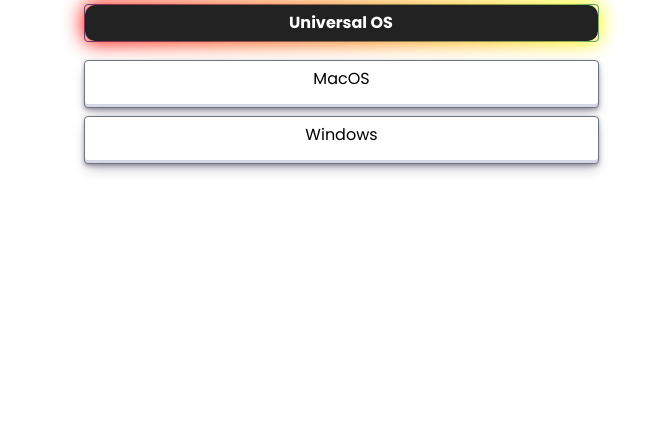
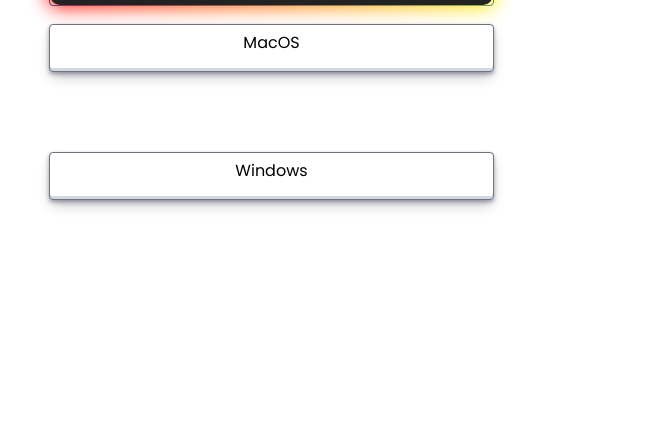
Before and after one commit to RealEmmettS/icode-resources, a plain HTML site: page resources.html in a window 1280 px wide. Shown: the part 400-848 px from the top of the page, without its empty margins (229-875 px from the left). Drawn offline with nearby package versions, Linux system fonts and the light colour scheme.

Commit message:
layout fix

```diff
--- a/resources.html
+++ b/resources.html
@@ -10,8 +10,8 @@
     <link rel="stylesheet" href="https://stackpath.bootstrapcdn.com/bootstrap/4.5.2/css/bootstrap.min.css">
 </head>
 
-<body>
-    <div class="container text-center d-flex d-sm-flex justify-content-center align-items-center justify-content-sm-center align-items-sm-center mt-5" style="width: 100%;height: 100%;padding: 25px;margin: 0px;">
+<body style="height: 90vh;width: 100vw;">
+    <div class="container text-center d-flex d-sm-flex justify-content-center align-items-center justify-content-sm-center align-items-sm-center mt-5" style="width: 100%;height: 100%;padding: 25px;margin: 0px;max-width: 1000px;">
         <h1 style="font-family: Poppins, sans-serif;font-weight: bold;">Download Resources</h1>
         <div class="col-6 d-grid mx-auto gap-2 mt-3"><a class="btn btn-primary active button-85" role="button" style="font-family: Poppins, sans-serif;background: #ffffff;color: rgb(255,255,255);font-weight: bold;margin-bottom: 10px;" href="https://icode-files.s3.amazonaws.com/resources2023.zip">Universal OS</a><a class="btn btn-secondary button-30" role="button" style="font-family: Poppins, sans-serif;color: rgb(0,0,0);background: rgb(255,255,255);" href="https://icode-files.s3.amazonaws.com/MacOS_Resources.zip">MacOS</a><a class="btn btn-secondary button-30" role="button" style="font-family: Poppins, sans-serif;color: rgb(0,0,0);background: rgb(255,255,255);" href="https://icode-files.s3.amazonaws.com/Windows_Resources.zip">Windows</a></div>
     </div>
```
Also changed, not shown: 1 other file.
